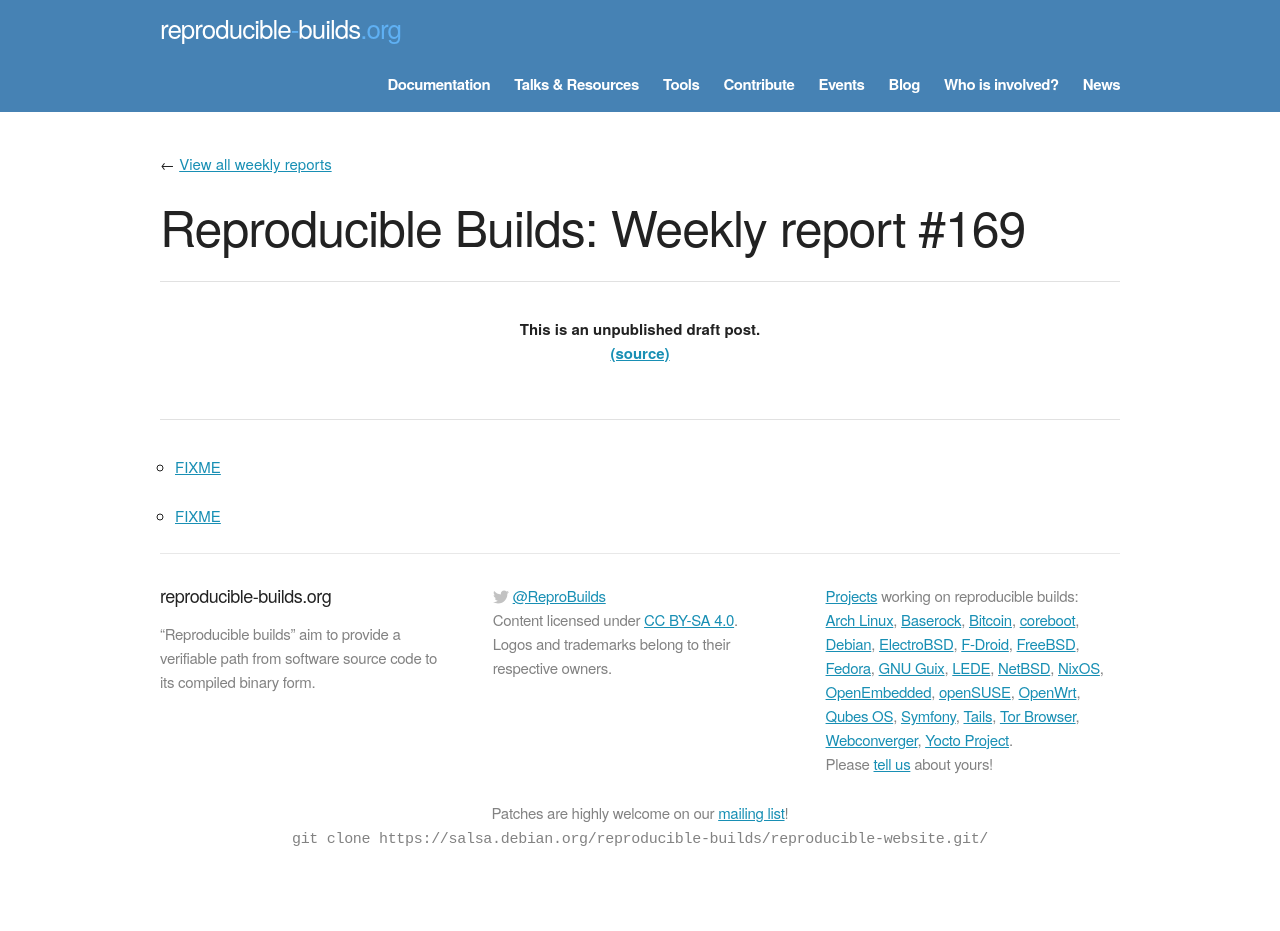
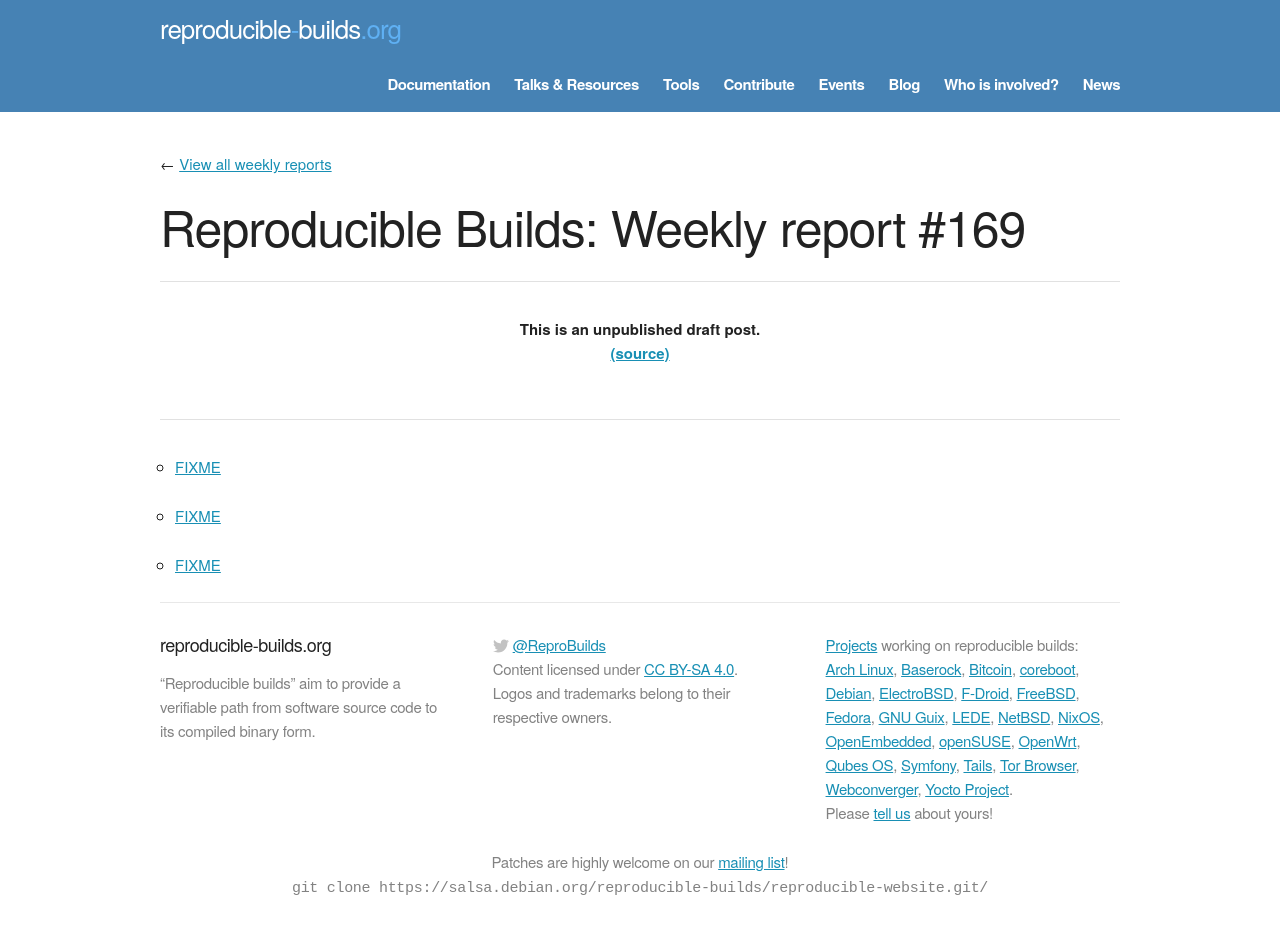
Before and after one commit to prototypefund/reproducible-website, a Jekyll site: the page built from _blog/posts/169.md, in a window 1280 px wide. Built offline with Jekyll 4.4.1, drawn with Linux system fonts in a browser that asks for light colours; some web fonts are replaced; before the commit the page ends 900 px from its top, so only the background shows below that.

Commit message:
169 += https://debconf18.debconf.org/talks/46-securing-debian-software-updates-with-skipchains-and-verified-builds/

```diff
--- a/_blog/posts/169.md
+++ b/_blog/posts/169.md
@@ -6,3 +6,5 @@
 * [FIXME](https://debconf18.debconf.org/schedule/)
 
 * [FIXME](https://debconf18.debconf.org/talks/99-my-crush-on-gnu-guix/)
+
+* [FIXME](https://debconf18.debconf.org/talks/46-securing-debian-software-updates-with-skipchains-and-verified-builds/)
```
